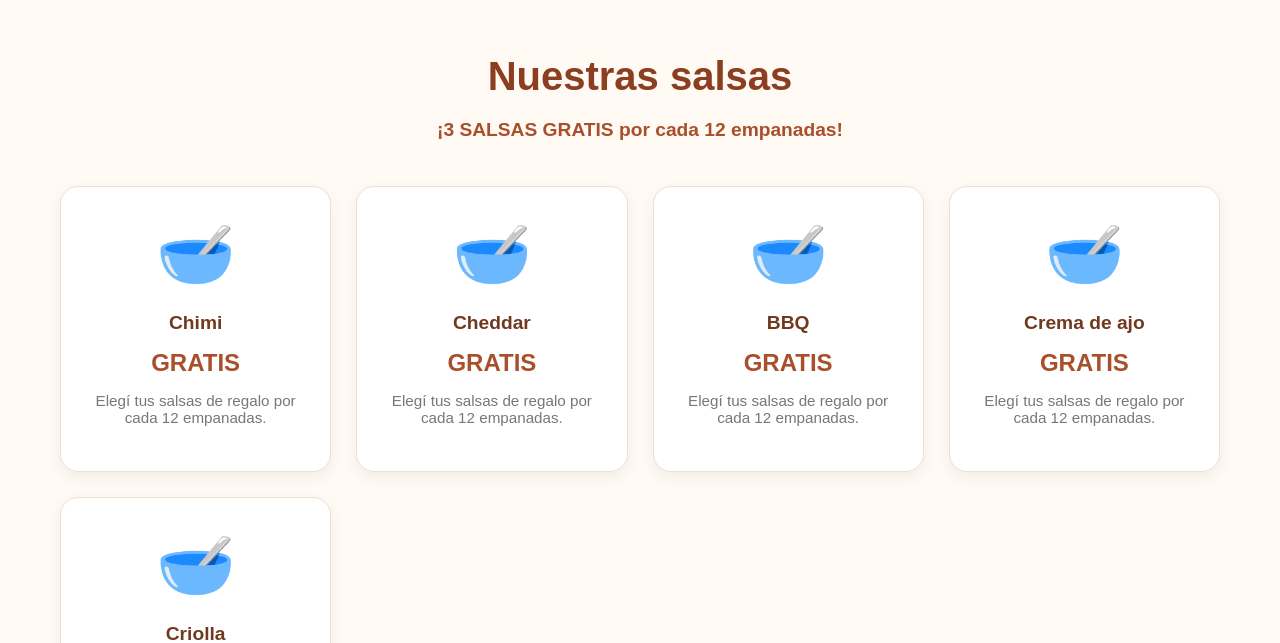
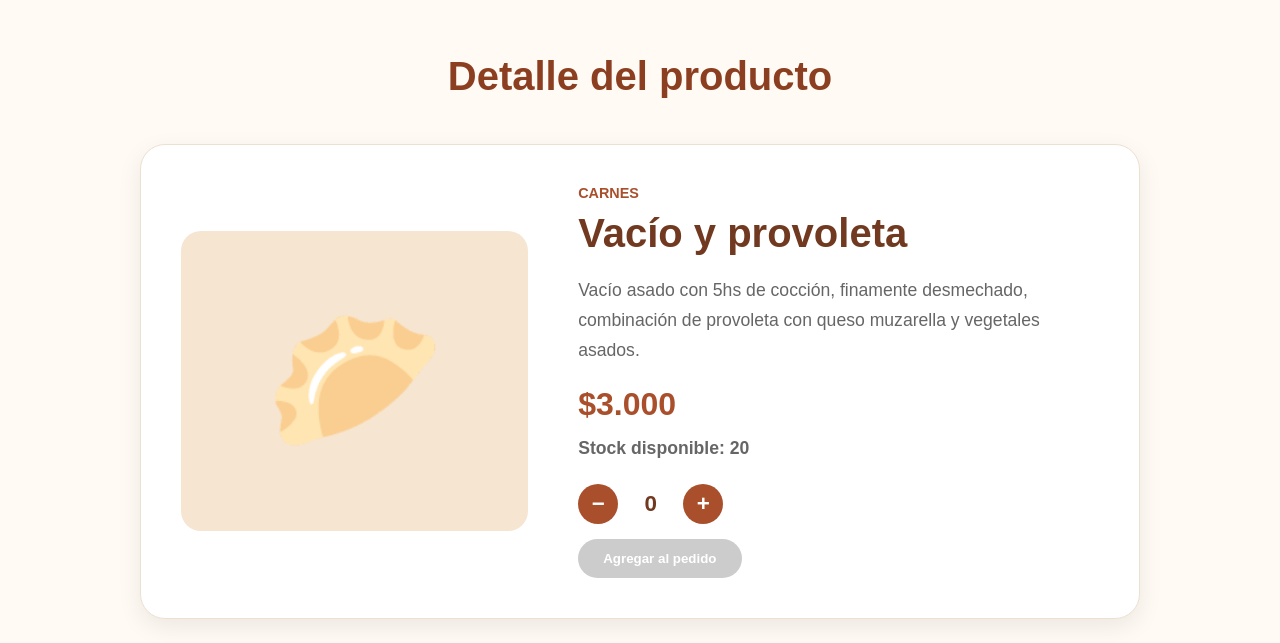
Before and after one commit to lmatiaslautaro-jpg/empanadasmanjarnueva, a React (Vite) app: page / in a window 1280 px wide. Shown: the part 3217-3860 px from the top of the page. Built offline with nearby package versions, Linux system fonts and the light colour scheme.

Commit message:
Agrega detalle dinamico de productos

```diff
--- a/src/App.css
+++ b/src/App.css
@@ -333,3 +333,153 @@ footer {
     font-size: 1.8rem;
   }
 }
+/* DETALLE DEL PRODUCTO */
+
+.detalle-producto {
+  max-width: 1000px;
+  margin: 45px auto 0;
+  padding: 40px;
+  background-color: white;
+  border: 1px solid #eee0d0;
+  border-radius: 25px;
+  box-shadow: 0 8px 25px rgba(0, 0, 0, 0.08);
+  display: grid;
+  grid-template-columns: 1fr 1.5fr;
+  gap: 50px;
+  align-items: center;
+  text-align: left;
+}
+
+.detalle-imagen {
+  min-height: 300px;
+  display: flex;
+  justify-content: center;
+  align-items: center;
+  background-color: #f6e5d1;
+  border-radius: 20px;
+  font-size: 9rem;
+}
+
+.detalle-info {
+  display: flex;
+  flex-direction: column;
+  align-items: flex-start;
+}
+
+.detalle-categoria {
+  color: #a94f2b;
+  font-weight: bold;
+  text-transform: uppercase;
+  font-size: 0.9rem;
+  margin-bottom: 10px;
+}
+
+.detalle-info h2 {
+  color: #71391f;
+  font-size: 2.5rem;
+  margin: 0 0 20px;
+}
+
+.detalle-descripcion {
+  color: #666;
+  line-height: 1.7;
+  margin-bottom: 20px;
+}
+
+.detalle-precio {
+  color: #a94f2b;
+  font-size: 2rem;
+  margin-bottom: 15px;
+}
+
+.detalle-stock {
+  color: #555;
+  font-weight: 600;
+  margin-bottom: 25px;
+}
+
+/* CONTADOR */
+
+.item-count {
+  display: flex;
+  flex-direction: column;
+  align-items: flex-start;
+  gap: 15px;
+}
+
+.contador {
+  display: flex;
+  align-items: center;
+  gap: 20px;
+}
+
+.contador button {
+  width: 40px;
+  height: 40px;
+  border: none;
+  border-radius: 50%;
+  background-color: #a94f2b;
+  color: white;
+  font-size: 1.4rem;
+  font-weight: bold;
+  cursor: pointer;
+}
+
+.contador button:hover {
+  background-color: #78371e;
+}
+
+.contador strong {
+  font-size: 1.4rem;
+  color: #71391f;
+  min-width: 25px;
+  text-align: center;
+}
+
+.item-count > button {
+  background-color: #a94f2b;
+  color: white;
+  border: none;
+  border-radius: 25px;
+  padding: 12px 25px;
+  font-weight: bold;
+  cursor: pointer;
+}
+
+.item-count > button:hover {
+  background-color: #78371e;
+}
+
+.item-count > button:disabled {
+  background-color: #ccc;
+  cursor: not-allowed;
+}
+
+/* DETALLE EN CELULARES */
+
+@media (max-width: 768px) {
+  .detalle-producto {
+    grid-template-columns: 1fr;
+    gap: 30px;
+    padding: 25px;
+    margin: 30px 15px 0;
+  }
+
+  .detalle-imagen {
+    min-height: 220px;
+    font-size: 7rem;
+  }
+
+  .detalle-info h2 {
+    font-size: 2rem;
+  }
+
+  .detalle-info {
+    align-items: center;
+    text-align: center;
+  }
+
+  .item-count {
+    align-items: center;
+  }
+}
--- a/src/App.jsx
+++ b/src/App.jsx
@@ -2,6 +2,7 @@ import { useState } from 'react'
 import './App.css'
 import Navbar from './components/Navbar'
 import ItemListContainer from './components/ItemListContainer'
+import ItemDetailContainer from './components/ItemDetailContainer'
 
 const salsas = [
   'Chimi',
@@ -65,6 +66,12 @@ function App() {
           greeting="¡Bienvenidos a Manjar Empanadas!"
           onAgregar={agregarAlCarrito}
         />
+
+        <section id="detalle" className="productos">
+          <h2>Detalle del producto</h2>
+
+          <ItemDetailContainer />
+        </section>
 
         <section id="salsas" className="productos">
           <h2>Nuestras salsas</h2>
--- /dev/null
+++ b/src/components/ItemCount.jsx
@@ -0,0 +1,38 @@
+import { useState } from 'react'
+
+function ItemCount({ stock, onAdd }) {
+  const [cantidad, setCantidad] = useState(0)
+
+  const sumar = () => {
+    if (cantidad < stock) {
+      setCantidad(cantidad + 1)
+    }
+  }
+
+  const restar = () => {
+    if (cantidad > 0) {
+      setCantidad(cantidad - 1)
+    }
+  }
+
+  return (
+    <div className="item-count">
+      <div className="contador">
+        <button onClick={restar}>−</button>
+
+        <strong>{cantidad}</strong>
+
+        <button onClick={sumar}>+</button>
+      </div>
+
+      <button
+        onClick={() => onAdd(cantidad)}
+        disabled={cantidad === 0}
+      >
+        Agregar al pedido
+      </button>
+    </div>
+  )
+}
+
+export default ItemCount
--- /dev/null
+++ b/src/components/ItemDetail.jsx
@@ -0,0 +1,42 @@
+import ItemCount from './ItemCount'
+
+function ItemDetail({ producto }) {
+  const agregarAlPedido = (cantidad) => {
+    console.log(`Agregaste ${cantidad} unidad(es) de ${producto.name}`)
+  }
+
+  return (
+    <section className="detalle-producto">
+      <div className="detalle-imagen">
+        {producto.img}
+      </div>
+
+      <div className="detalle-info">
+        <span className="detalle-categoria">
+          {producto.category}
+        </span>
+
+        <h2>{producto.name}</h2>
+
+        <p className="detalle-descripcion">
+          {producto.description}
+        </p>
+
+        <strong className="detalle-precio">
+          ${producto.price.toLocaleString('es-AR')}
+        </strong>
+
+        <p className="detalle-stock">
+          Stock disponible: {producto.stock}
+        </p>
+
+        <ItemCount
+          stock={producto.stock}
+          onAdd={agregarAlPedido}
+        />
+      </div>
+    </section>
+  )
+}
+
+export default ItemDetail
--- /dev/null
+++ b/src/components/ItemDetailContainer.jsx
@@ -0,0 +1,28 @@
+import { useEffect, useState } from 'react'
+import { getProductById } from '../services/getProductById'
+import ItemDetail from './ItemDetail'
+
+function ItemDetailContainer() {
+  const [producto, setProducto] = useState(null)
+
+  useEffect(() => {
+    const cargarProducto = async () => {
+      try {
+        const productoObtenido = await getProductById(1) // Cambia el ID según sea necesario
+        setProducto(productoObtenido)
+      } catch (error) {
+        console.error(error)
+      }
+    }
+
+    cargarProducto()
+  }, [])
+
+  if (!producto) {
+    return <p>Cargando detalle del producto... 🥟</p>
+  }
+
+  return <ItemDetail producto={producto} />
+}
+
+export default ItemDetailContainer
--- /dev/null
+++ b/src/services/getProductById.js
@@ -0,0 +1,16 @@
+import { getProducts } from '../mock/asyncMock'
+
+export function getProductById(productId) {
+  return new Promise((resolve, reject) => {
+    setTimeout(async () => {
+      const productos = await getProducts()
+      const producto = productos.find((p) => p.id === productId)
+
+      if (producto) {
+        resolve(producto)
+      } else {
+        reject(new Error('Producto no encontrado'))
+      }
+    }, 500)
+  })
+}
```
